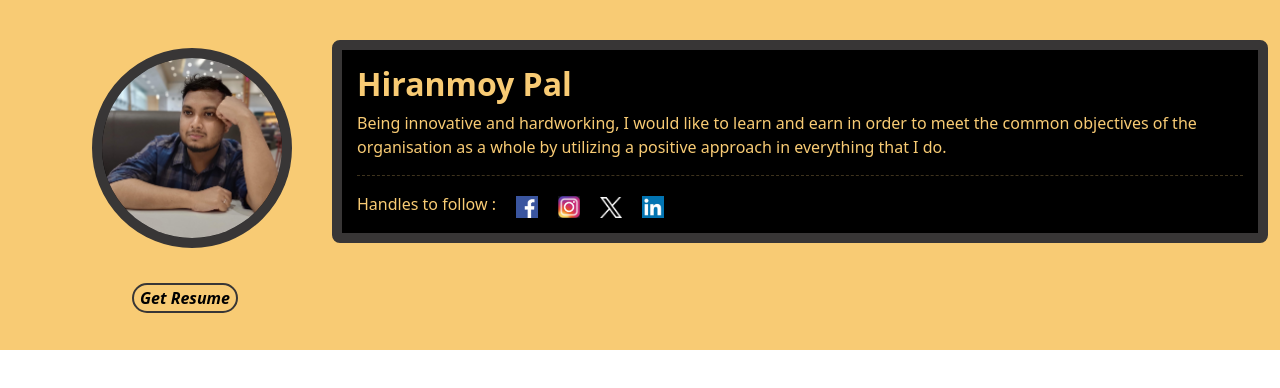
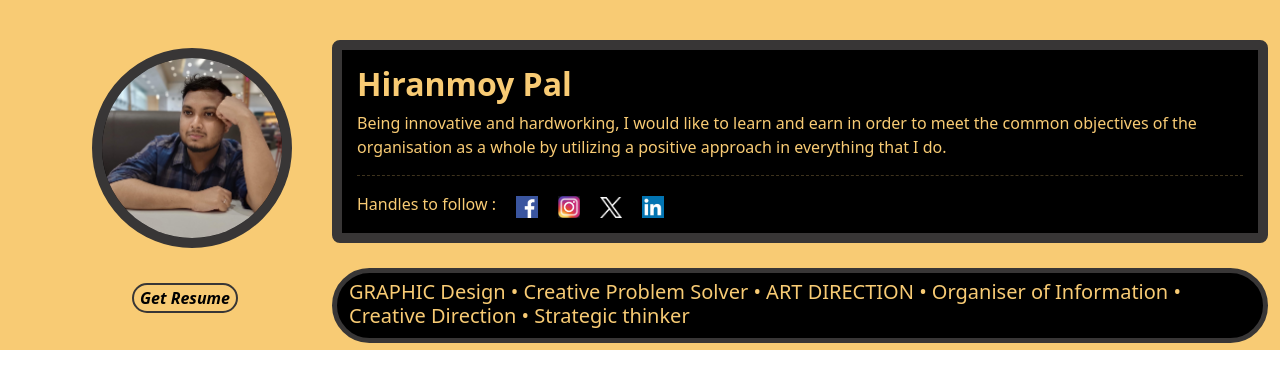
Before and after one commit to hiranmoy-pal/Hiranmoy_Portfolio, an Angular app: page / in a window 1280 px wide. Shown: the top 388 px of the page. Built offline with nearby package versions, Linux system fonts and the light colour scheme.

Commit message:
Worked on Profile Animation

```diff
--- a/src/app/app.component.html
+++ b/src/app/app.component.html
@@ -29,6 +29,10 @@
             </a>
           </div>
         </div>
+        <div class="animationBox">
+          <h5>GRAPHIC Design • Creative Problem Solver • ART DIRECTION • Organiser of Information • Creative Direction •
+            Strategic thinker</h5>
+        </div>
       </div>
     </div>
   </div>
--- a/src/app/app.component.scss
+++ b/src/app/app.component.scss
@@ -74,4 +74,31 @@
         }
     }
 
+    .animationBox {
+        background: #000;
+        border-radius: 40px;
+        border: 5px solid #383636;
+        padding: 2px;
+        margin-top: 25px;
+
+        h5 {
+            padding: 5px 10px 0px 10px;
+            color: #f8cb74;
+            // white-space: nowrap;
+            // overflow: hidden;
+            // position: relative;
+            // animation: moveLeft 10s linear infinite;
+
+            // @keyframes moveLeft {
+            //     0% {
+            //         transform: translateX(100%);
+            //     }
+
+            //     100% {
+            //         transform: translateX(-100%);
+            //     }
+            // }
+        }
+    }
+
 }
--- a/src/app/app.component.ts
+++ b/src/app/app.component.ts
@@ -7,10 +7,12 @@ import { Component } from '@angular/core';
 })
 export class AppComponent {
   title = 'Hiranmoy_Portfolio';
+  pdfUrl: any = 'assets/pdf/CV_Hiranmoy.pdf';
+  blobUrl: any;
+  a: any;
 
   getResume() {
-    const pdfUrl = 'assets/pdf/CV_Hiranmoy.pdf';
-    this.downloadFile(pdfUrl, 'CV_Hiranmoy');
+    this.downloadFile(this.pdfUrl, 'CV_Hiranmoy');
   }
 
   private downloadFile(url: string, fileName: string) {
@@ -18,22 +20,22 @@ export class AppComponent {
       .then(response => response.blob())
       .then(blob => {
         // Create a URL for the blob
-        const blobUrl = window.URL.createObjectURL(blob);
+        this.blobUrl = window.URL.createObjectURL(blob);
 
         // Create a link element
-        const a = document.createElement('a');
-        a.href = blobUrl;
-        a.download = fileName;
+        this.a = document.createElement('a');
+        this.a.href = this.blobUrl;
+        this.a.download = fileName;
 
         // Append the link element to the body
-        document.body.appendChild(a);
+        document.body.appendChild(this.a);
 
         // Trigger the click event on the link
-        a.click();
+        this.a.click();
 
         // Clean up: remove the link element and revoke the blob URL
-        window.URL.revokeObjectURL(blobUrl);
-        document.body.removeChild(a);
+        window.URL.revokeObjectURL(this.blobUrl);
+        document.body.removeChild(this.a);
       });
   }
 }
```
